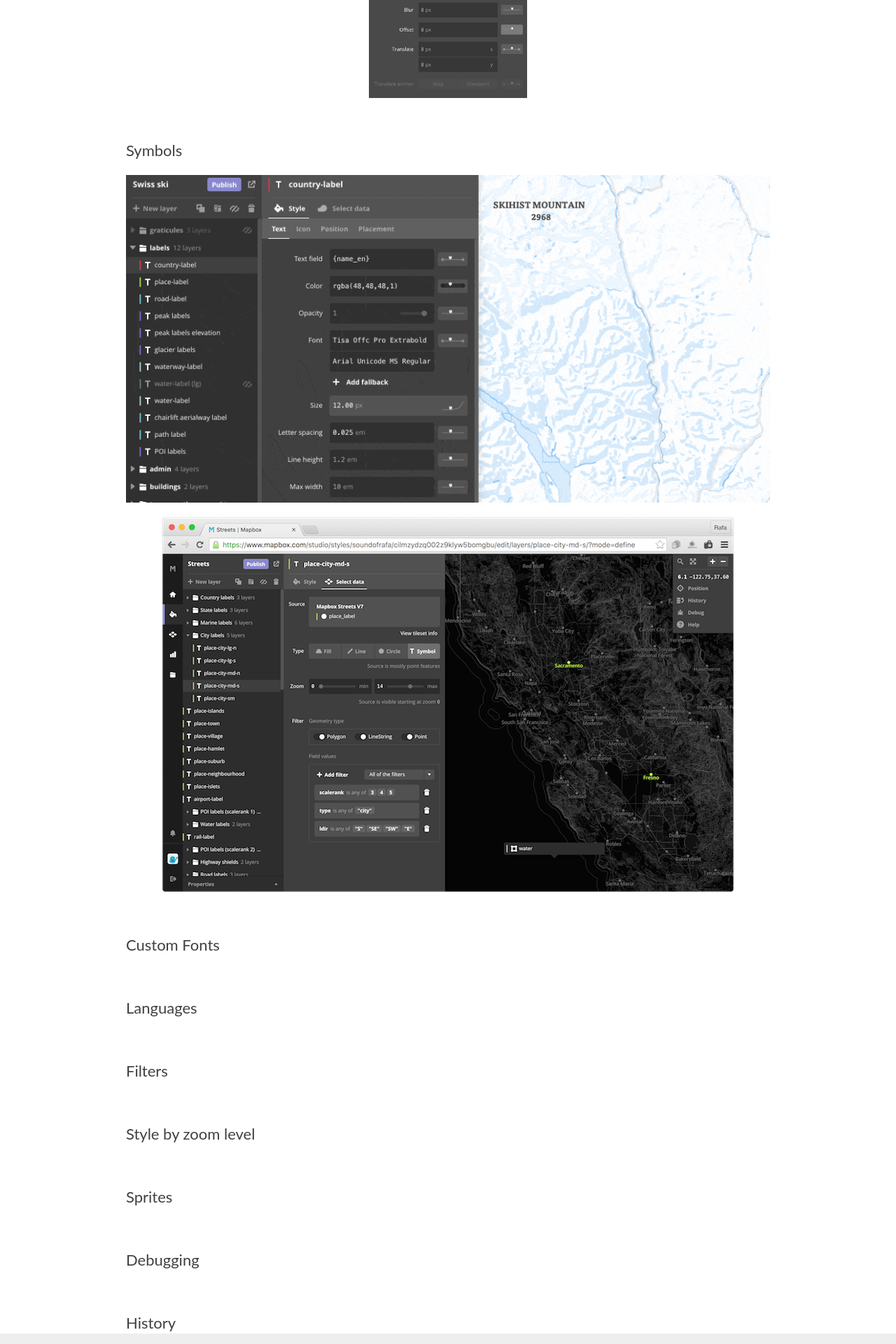
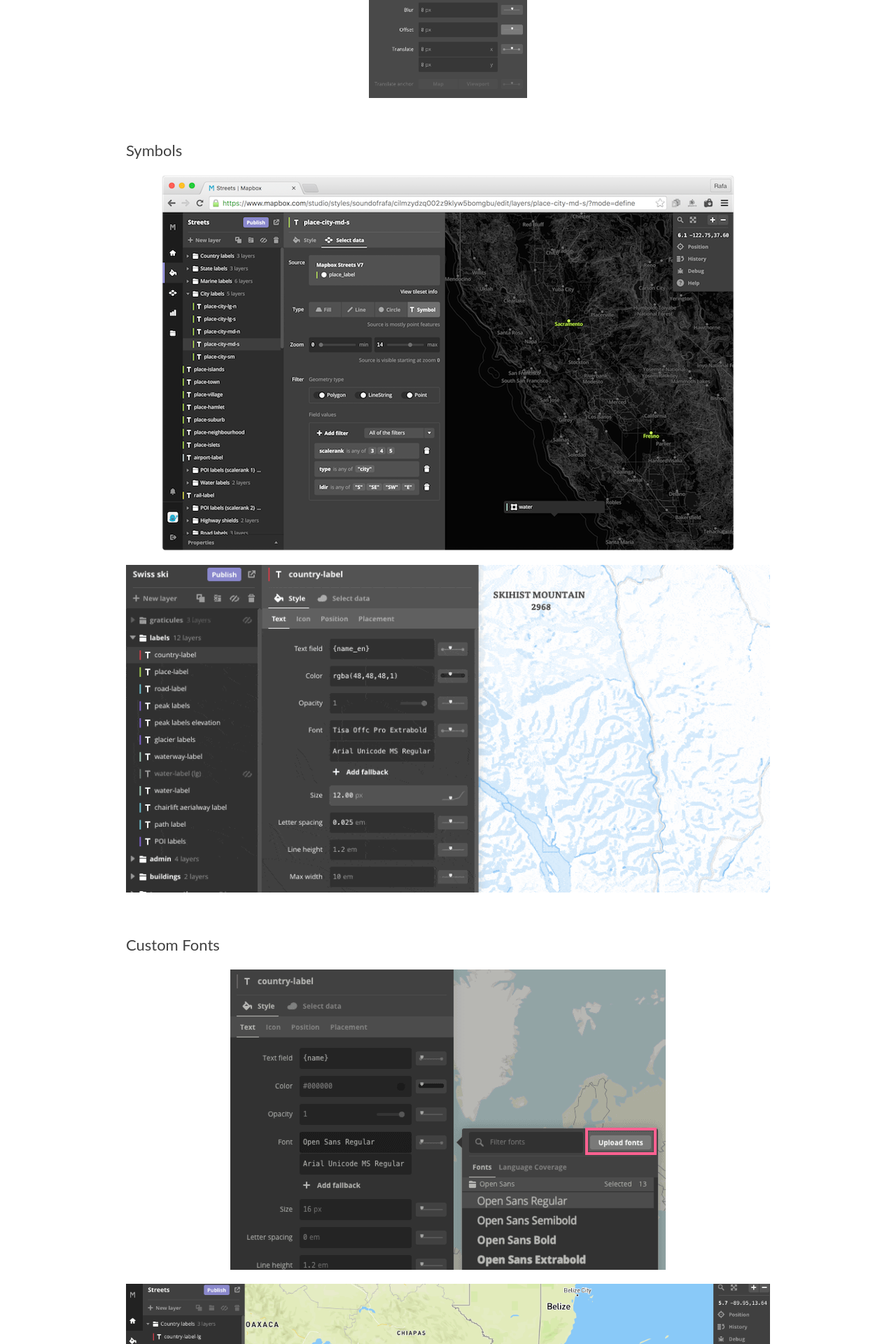
Before and after one commit to cugos/studio-workshop, a Jekyll site: the page built from _posts/0000-01-01-part-4.md, in a window 1280 px wide. Shown: the part 1976-3896 px from the top of the page at 70% size. Built offline with Jekyll 4.4.1, drawn with Linux system fonts in a browser that asks for light colours; some web fonts are replaced.

Commit message:
adds fonts

```diff
--- a/_posts/0000-01-01-part-4.md
+++ b/_posts/0000-01-01-part-4.md
@@ -30,14 +30,18 @@
 ![lines]({{site.baseurl}}/assets/studio/editor-line-options.png)
 
 ## Symbols
-![symbols gif]({{site.baseurl}}/assets/studio/editor-symbol-icon.gif)
 
 ![symbols]({{site.baseurl}}/assets/studio/editor-symbol-layer_data.png)
 
+![symbols gif]({{site.baseurl}}/assets/studio/editor-symbol-icon.gif)
 
 
 
 ## Custom Fonts
+
+![fonts]({{site.baseurl}}/assets/studio/edit-symbol-text-uploadfonts.png)
+
+![fonts gif]({{site.baseurl}}/assets/studio/editor-access-custom-fonts.gif)
 
 ## Languages
 
--- /dev/null
+++ b/assets/Magnus Cederholm License.txt
@@ -0,0 +1,3 @@
+This font is free for both personal and commercial use. If you decide to use this font in any type of work please be kind to send me a link or an image. I’d love to see it in action.
+
+magnus@formfett.net
```
Also changed, not shown: 1 other file.
